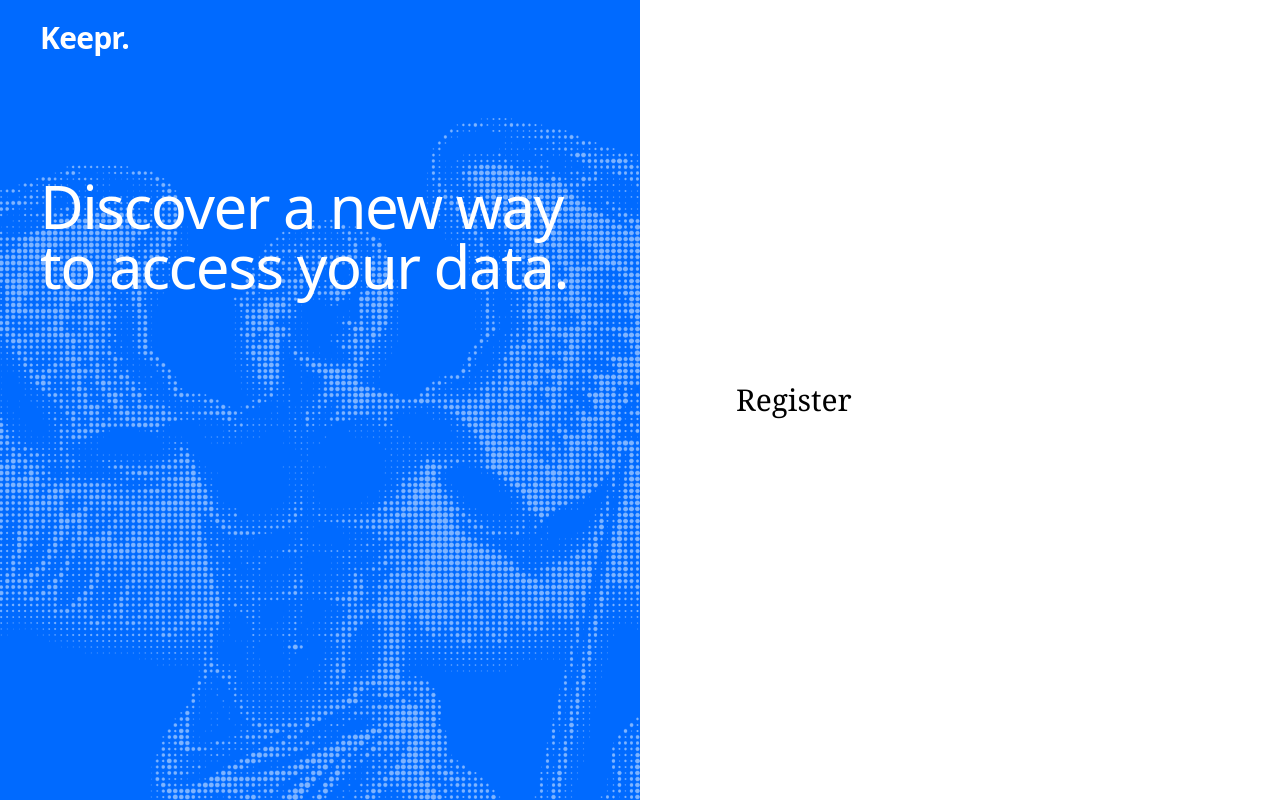
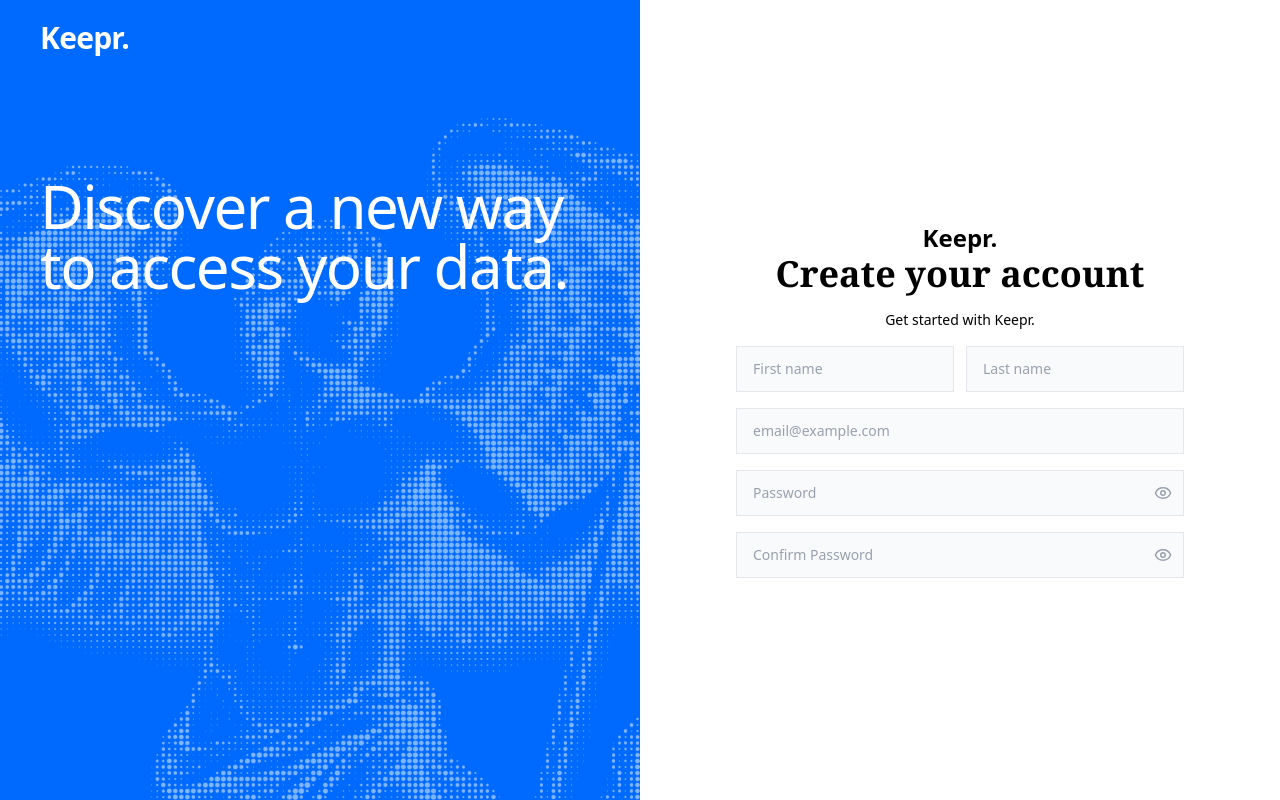
Before and after one commit to JulesMattioni/transcendence, a React (Vite) app in the folder frontend/: page /register in a window 1280 px wide. Built offline with nearby package versions, Linux system fonts and the light colour scheme.

Commit message:
Add lucide-react dependency and implement AuthInput component for registration form

```diff
--- a/frontend/package.json
+++ b/frontend/package.json
@@ -14,6 +14,7 @@
     "@fontsource/montserrat": "^5.2.8",
     "@fontsource/shippori-mincho": "^5.2.8",
     "@tailwindcss/vite": "^4.3.2",
+    "lucide-react": "^1.23.0",
     "react": "^19.2.7",
     "react-dom": "^19.2.7",
     "react-router-dom": "^7.18.1",
--- /dev/null
+++ b/frontend/src/components/auth/AuthInput.tsx
@@ -0,0 +1,53 @@
+import { useState } from 'react'
+import { Eye, EyeOff } from 'lucide-react'
+
+
+interface AuthInputProps {
+  type?: string
+  placeholder: string
+  value: string
+  onChange: (value: string) => void
+  name: string
+  autoComplete?: string
+}
+
+function AuthInput({
+  type = 'text',
+  placeholder,
+  value,
+  onChange,
+  name,
+  autoComplete,
+}: AuthInputProps) {
+  const [show, setShow] = useState(false)
+  const isPassword = type === 'password'
+
+  const inputType = isPassword && show ? 'text' : type
+
+  return (
+    <div className="relative">
+      <input
+        type={inputType}
+        name={name}
+        placeholder={placeholder}
+        value={value}
+        autoComplete={autoComplete}
+        onChange={(e) => onChange(e.target.value)}
+        className="w-full border border-gray-200 bg-gray-50 px-4 py-3 pr-11 text-sm text-ink placeholder:text-gray-400 focus:border-keepr focus:bg-white focus:outline-none focus:ring-1 focus:ring-keepr"
+      />
+
+      {/* Eye toggle */}
+      {isPassword && (
+        <button
+          type="button"
+          onClick={() => setShow((s) => !s)}
+          className="absolute top-1/2 right-3 -translate-y-1/2 text-gray-400 hover:text-gray-600"
+        >
+          {show ? <EyeOff size={18} /> : <Eye size={18} />}
+        </button>
+      )}
+    </div>
+  )
+}
+
+export default AuthInput
--- a/frontend/src/components/landing/Hero.tsx
+++ b/frontend/src/components/landing/Hero.tsx
@@ -1,5 +1,6 @@
 import angel0 from '../../assets/angel_0.png'
 import { Link } from 'react-router-dom'
+import { ArrowUp } from 'lucide-react'
 
 
 function Hero() {
@@ -68,7 +69,7 @@ function Hero() {
               <span className="text-muted leading-none">+</span> Upload
             </button>
             <button className="flex h-8 w-8 items-center justify-center rounded-full bg-keepr text-white text-lg">
-              ↑
+              <ArrowUp size={12} strokeWidth={3}/>
             </button>
           </div>
         </div>
--- a/frontend/src/pages/RegisterPage.tsx
+++ b/frontend/src/pages/RegisterPage.tsx
@@ -1,9 +1,68 @@
+import { useState } from 'react'
 import AuthLayout from '../components/auth/AuthLayout'
+import AuthInput from '../components/auth/AuthInput'
+
 
 function RegisterPage() {
+  const [first_name, setFirstName] = useState('')
+  const [last_name, setLastName] = useState('')
+  const [email, setEmail] = useState('')
+  const [password, setPassword] = useState('')
+  const [confirm_password, setConfirmPassword] = useState('')
+
   return (
     <AuthLayout>
-      <h1 className="font-serif text-3xl text-ink">Register</h1>
+      <p className='text-center font-sans font-bold text-2xl'>
+        Keepr.
+      </p>
+      <h1 className='text-center font-serif font-bold text-4xl'>
+        Create your account
+      </h1>
+
+      <form className='mt-4 space-y-4'>
+        <p className='text-center font-sans font-light text-sm'>
+          Get started with Keepr.
+        </p>
+        <div className='grid grid-cols-2 gap-3'>
+          <AuthInput
+            type="text"
+            name="FirstName"
+            placeholder='First name'
+            value={first_name}
+            onChange={setFirstName}
+          />
+          <AuthInput
+            type="text"
+            name="LastName"
+            placeholder='Last name'
+            value={last_name}
+            onChange={setLastName}
+          />
+        </div>
+        <AuthInput
+          type="email"
+          name="email"
+          placeholder='email@example.com'
+          value={email}
+          onChange={setEmail}
+        />
+        <AuthInput
+          type="password"
+          name="password"
+          placeholder='Password'
+          value={password}
+          onChange={setPassword}
+          autoComplete='new-password'
+        />
+        <AuthInput
+          type="password"
+          name="ConfirmPassword"
+          placeholder='Confirm Password'
+          value={confirm_password}
+          onChange={setConfirmPassword}
+          autoComplete='new-password'
+        />
+      </form>
     </AuthLayout>
   )
 }
```
Also changed, not shown: 1 other file (tests, documents, lock files or other folders).
